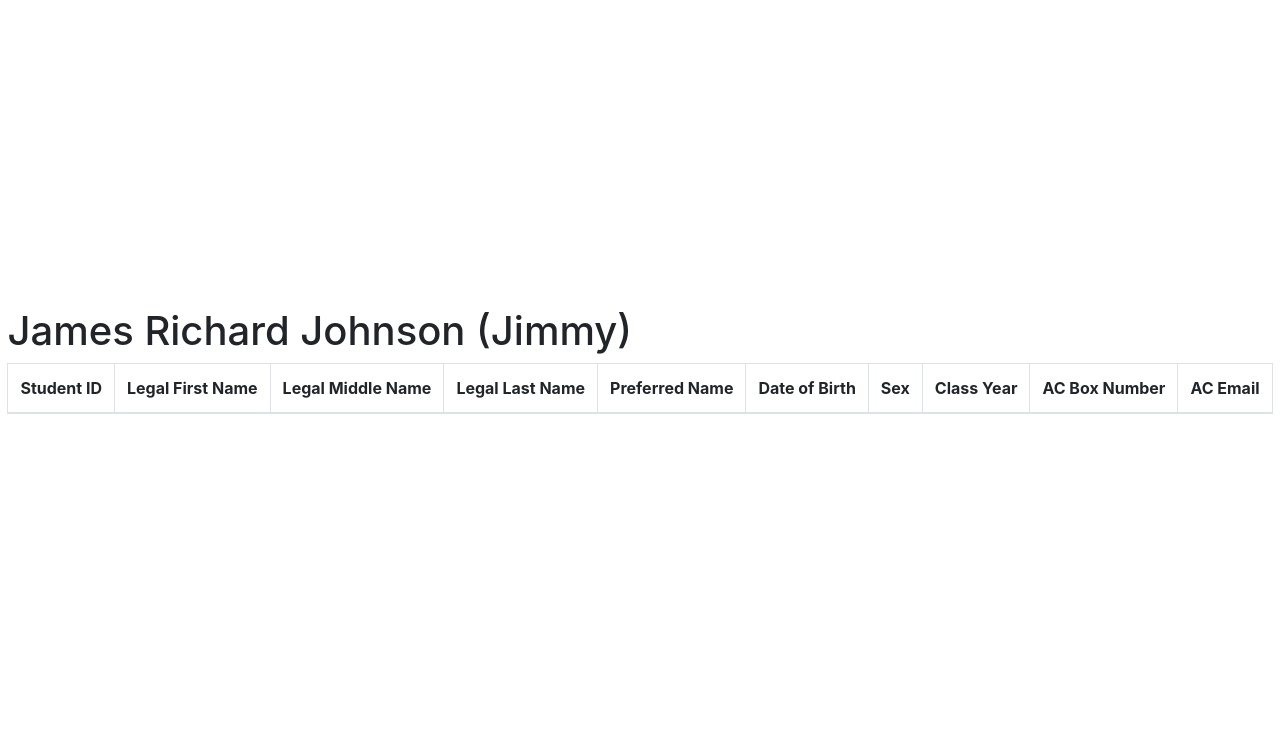
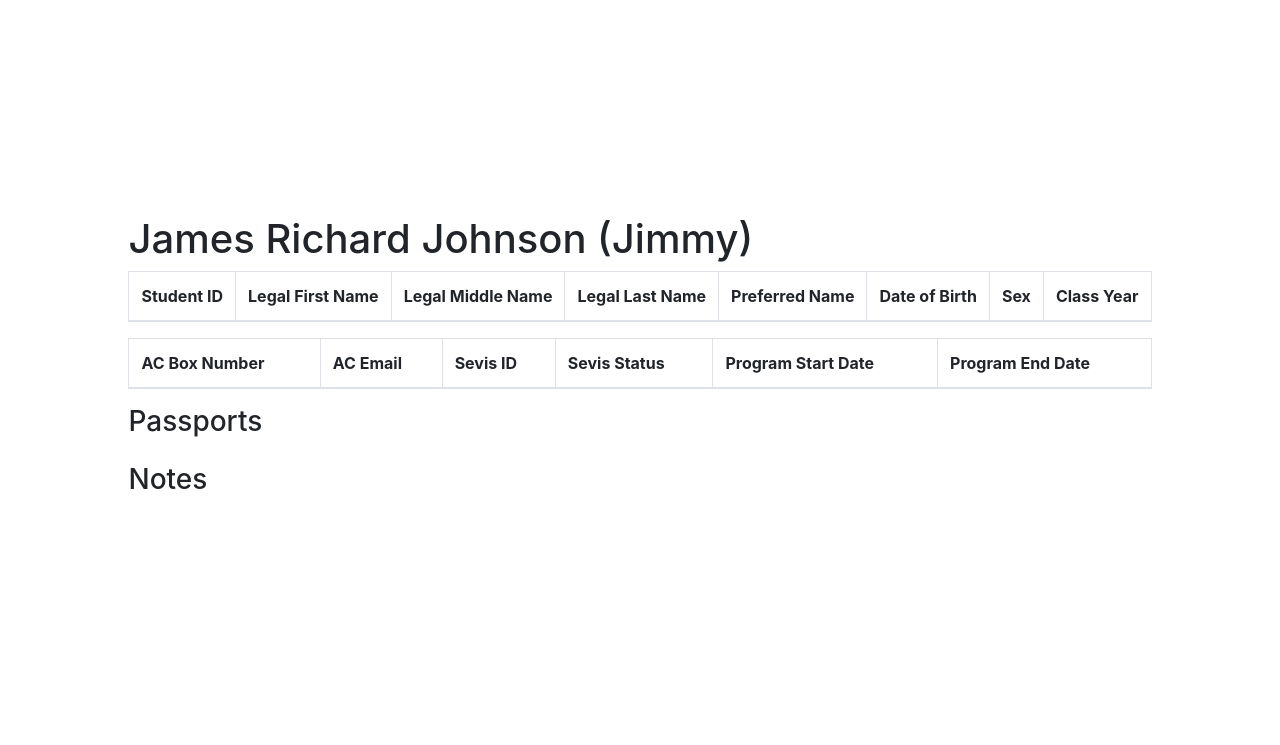
Before and after one commit to shukryzablah/cise_app, a Flask app: page /student/1 in a window 1280 px wide. Shown: the top 745 px of the page. Run offline with Flask 2, Linux system fonts and the light colour scheme; data that the repository does not hold is empty; some libraries are stand-ins or nearby versions.

Commit message:
profiles

```diff
--- a/cise-app/cise/templates/profile.html
+++ b/cise-app/cise/templates/profile.html
@@ -2,7 +2,7 @@
 {% block view %}
 <div class="flex-column">
     <h1 id="name">James Richard Johnson (Jimmy)</h1>
-    <table id="info" class="table table-striped table-bordered">
+    <table id="info1" class="table table-striped table-bordered">
         <thead>
             <tr>
                 <th>Student ID</th>
@@ -13,16 +13,29 @@
                 <th>Date of Birth</th>
                 <th>Sex</th>
                 <th>Class Year</th>
-                <th>AC Box Number</th>
-                <th>AC Email</th>
             </tr>
         </thead>
     </table>
+    <table id="info2" class="table table-striped table-bordered">
+            <thead>
+                <tr>
+                    <th>AC Box Number</th>
+                    <th>AC Email</th>
+                    <th>Sevis ID</th>
+                    <th>Sevis Status</th>
+                    <th>Program Start Date</th>
+                    <th>Program End Date</th>
+                </tr>
+            </thead>
+        </table>
+        <h3>Passports</h3>
+        <table id="passports" class="table table-striped table-bordered"></table>
+        <h3>Notes</h3>
+        <table id="notes" class="table table-bordered"></table>
 </div>
 <script src="https://code.jquery.com/jquery-3.2.1.slim.min.js" integrity="sha384-KJ3o2DKtIkvYIK3UENzmM7KCkRr/rE9/Qpg6aAZGJwFDMVNA/GpGFF93hXpG5KkN" crossorigin="anonymous"></script>
 <script>
     var info = {{data | safe}}
-    console.log(info);
     sid = info[0].sid;
     legal_first = info[0].legal_first;
     legal_middle = info[0].legal_middle;
@@ -33,8 +46,24 @@
     class_year = info[0].class_year;
     ac_box = info[0].ac_box;
     ac_email = info[0].ac_email;
+    sevis_id = info[0].sevis_id;
+    sevis_status = info[0].sevis_status;
+    program_start_date = info[0].program_start_date;
+    program_end_date = info[0].program_end_date;
 
-    $('#info').append("<tr><td>"+sid+"</td><td>"+legal_first+"</td><td>"+legal_middle+"</td><td>"+legal_last+"</td><td>"+preferred_name+"</td><td>"+dob+"</td><td>"+sex+"</td><td>"+class_year+"</td><td>"+ac_box+"</td><td>"+ac_email+"</td></tr>");
+    $('#info1').append("<tr><td>"+sid+"</td><td>"+legal_first+"</td><td>"+legal_middle+"</td><td>"+legal_last+"</td><td>"+preferred_name+"</td><td>"+dob+"</td><td>"+sex+"</td><td>"+class_year+"</td></tr>");
+    $('#info2').append("<tr><td>"+ac_box+"</td><td>"+ac_email+"</td><td>"+sevis_id+"</td><td>"+sevis_status+"</td><td>"+program_start_date+"</td><td>"+program_end_date+"</td></tr>");
     $('#name').text(legal_first + " " + legal_middle + " " + legal_last + " (" + preferred_name + ")");
+
+    passports = info[0].passport_id;
+    passports.forEach(function(passport){
+        $('#passports').append("<tr><th>Passport #</th><th>Country</th><th>Date of Expiration</th></tr>");
+        $('#passports').append("<tr><td>"+ passport['number'] +"</td><td>"+ passport['country'] +"</td><td>"+ passport['date_of_expiration'] +"</td></tr>");
+    });
+
+    notes = info[0].notes;
+    notes.forEach(function(note){
+        $('#notes').append("<tr><th>"+ note['date_created'] +"</th></tr><tr><td>"+ note['content'] +"</td></tr>");
+    });
 </script>
 {% endblock %}
```
Also changed, not shown: cise-app/cise/models.py (+8 -2 lines).
